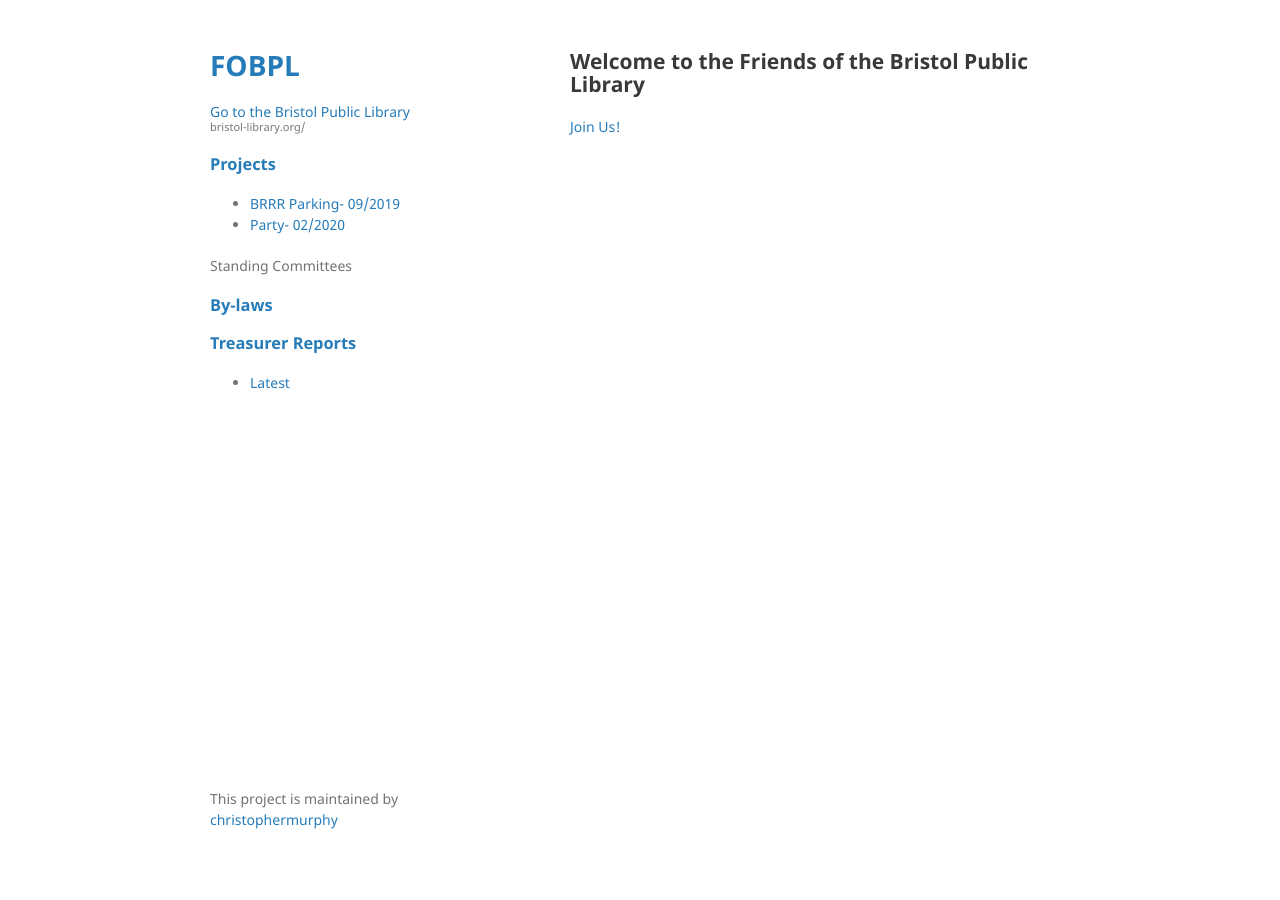
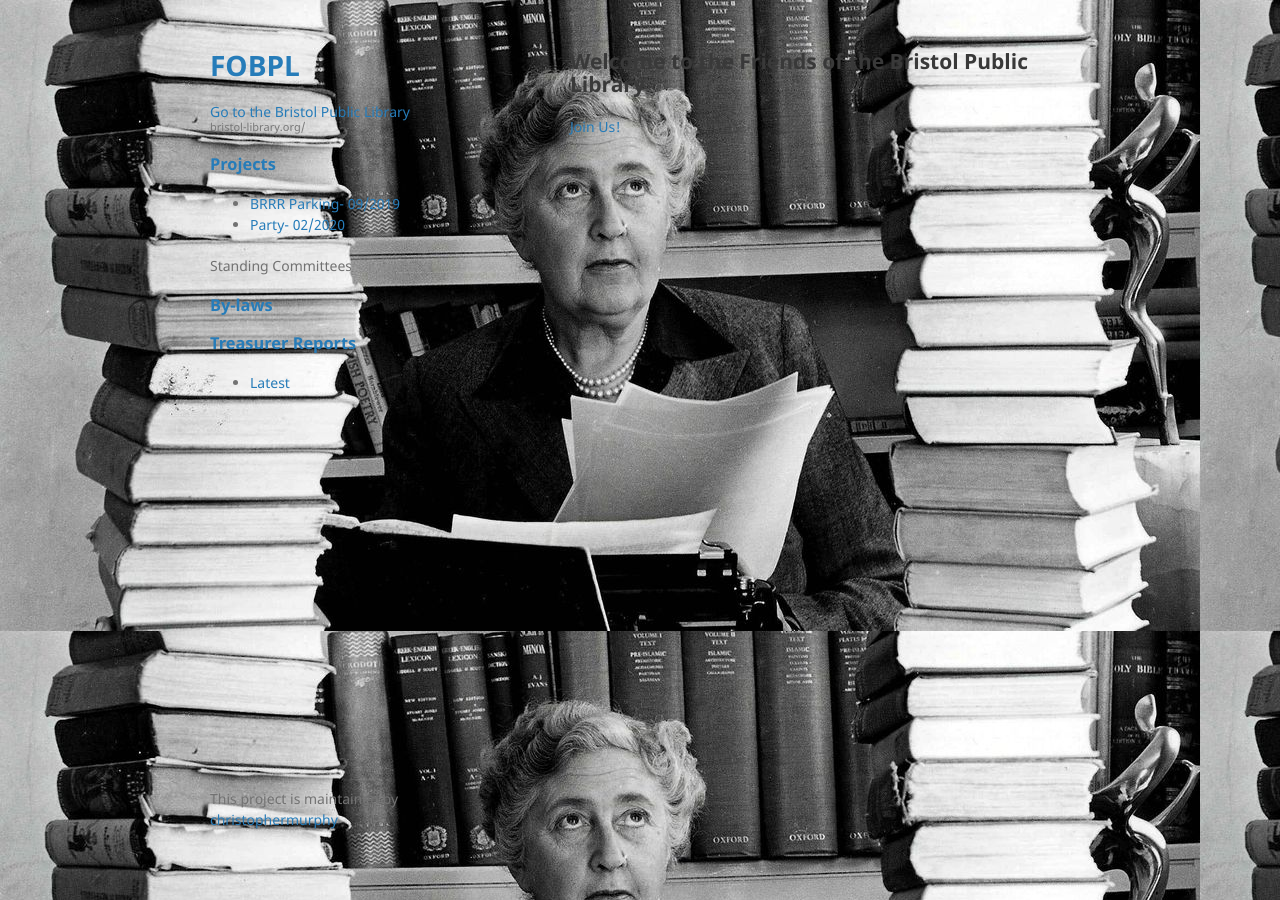
Before and after one commit to christophermurphy/bristolfriendsofthelibrary, a Jekyll site: the page built from README.md, in a window 1280 px wide and 900 px high. Built offline with Jekyll 4.4.1, drawn with Linux system fonts in a browser that asks for light colours; our own code applies the rules of GitHub Pages for plain Markdown files; a script that is not in the unit is left out.

Commit message:
move image to body tag

```diff
--- a/_layouts/default.html
+++ b/_layouts/default.html
@@ -13,7 +13,6 @@
   </head>
   <body>
     <div class="wrapper">
-      <div class="bg"></div>
       <header>
         <h1><a href="{{ "/" | absolute_url }}">FOBPL</a></h1>
 
--- a/_sass/jekyll-theme-minimal.scss
+++ b/_sass/jekyll-theme-minimal.scss
@@ -8,6 +8,7 @@
 
 body {
   background-color: #fff;
+  background-image: url("/bristolfriendsofthelibrary/assets/images/agatha-christie-1200.jpg");
   padding:50px;
   font: 14px/1.5 "Noto Sans", "Helvetica Neue", Helvetica, Arial, sans-serif;
   color:#727272;
--- a/_sass/rouge-github.scss
+++ b/_sass/rouge-github.scss
@@ -207,16 +207,3 @@
 .highlight {
   background-color: #f8f8f8;
 }
-.bg {
-  /* The image used */
-  background-image: url("/bristolfriendsofthelibrary/assets/images/agatha-christie-1200.jpg");
-
-  /* Full height */
-  height: 100%;
-
-  /* Center and scale the image nicely */
-  background-position: center;
-  background-repeat: no-repeat;
-  background-size: cover;
-  z-index: -1;
-}
```
